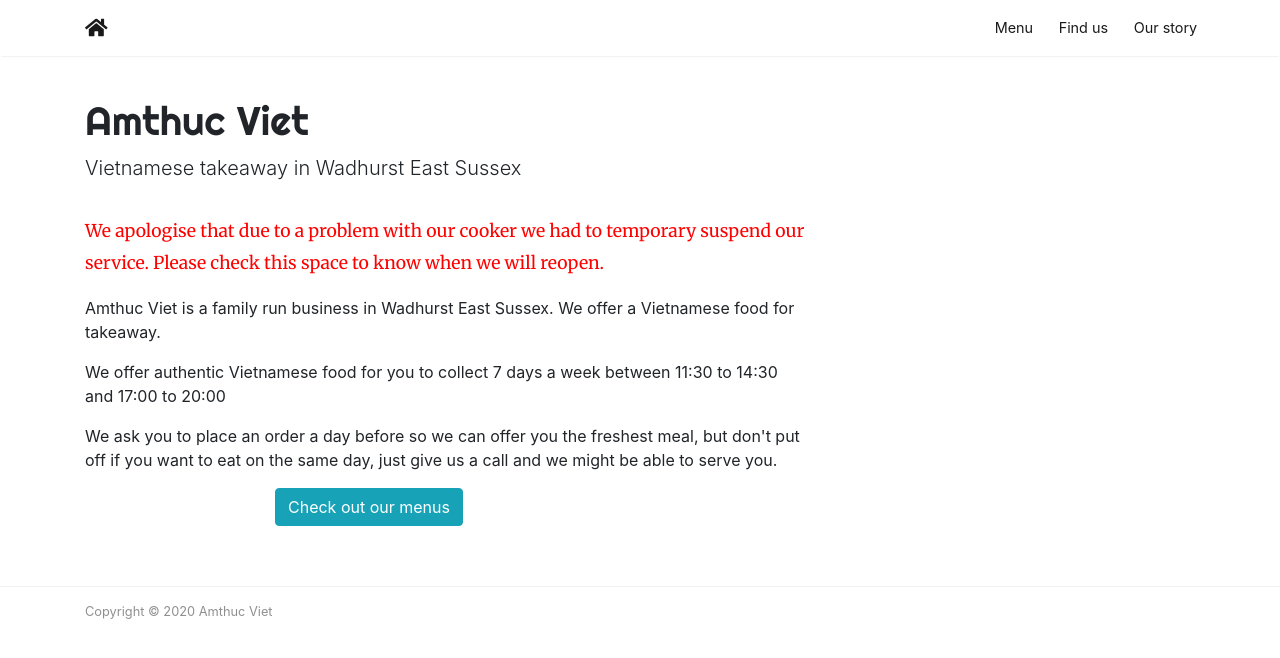
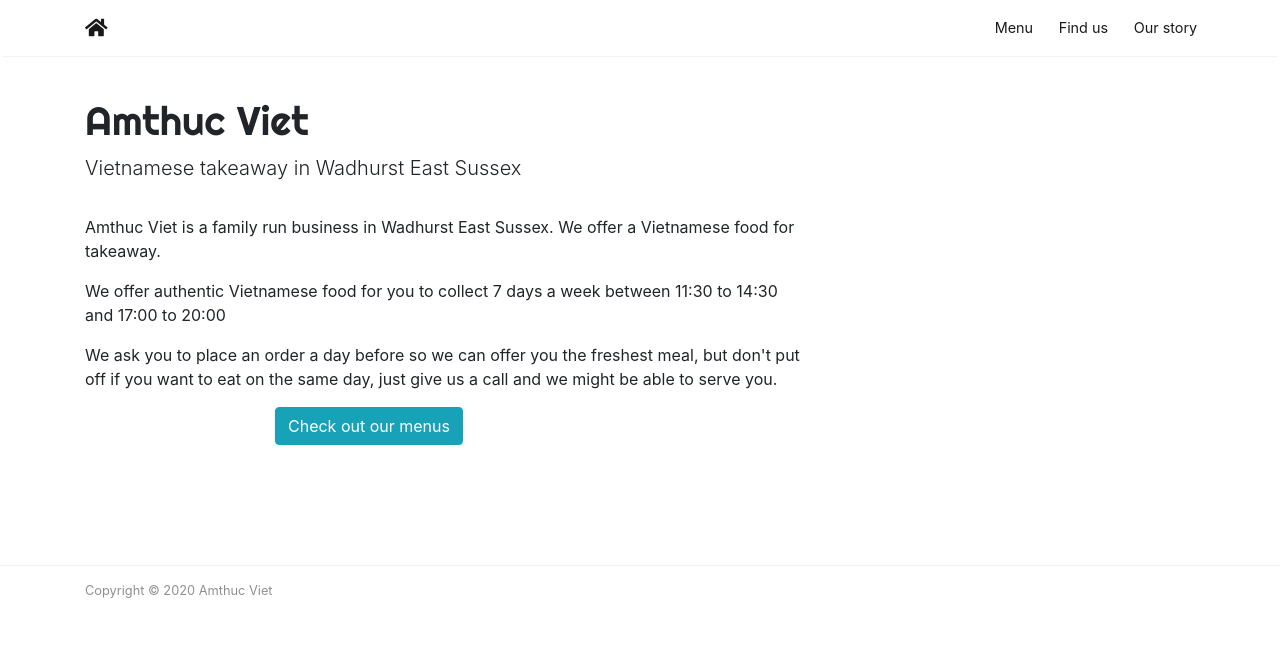
Before and after one commit to sela/amthuc-viet, a Jekyll site: the page built from index.html, in a window 1280 px wide. Shown: the top 658 px of the page. Built offline with Jekyll 4.4.1, drawn with Linux system fonts in a browser that asks for light colours; nearby versions of some CDN libraries; the list of posts is cut into pages by our own code; comment, search, counter and statistics services are not loaded.

Commit message:
remove modal about temp closure

```diff
--- a/_layouts/default.html
+++ b/_layouts/default.html
@@ -56,24 +47,6 @@
 <noscript><iframe src="https://www.googletagmanager.com/ns.html?id=GTM-KNWKJR2"
                   height="0" width="0" style="display:none;visibility:hidden"></iframe></noscript>
 <!-- End Google Tag Manager (noscript) -->
-    <div class="modal" tabindex="-1" role="dialog" id="amthucModal">
-        <div class="modal-dialog" role="document">
-            <div class="modal-content">
-                <div class="modal-header">
-                    <h5 class="modal-title">Update 19th Sep 2020</h5>
-                    <button type="button" class="close" data-dismiss="modal" aria-label="Close">
-                        <span aria-hidden="true">&times;</span>
-                    </button>
-                </div>
-                <div class="modal-body">
-                    <p>Due to a fault of our cooker we have to suspend our service until we fix it. We will be back soon.</p>
-                </div>
-                <div class="modal-footer">
-                    <button type="button" class="btn btn-secondary" data-dismiss="modal">Close</button>
-                </div>
-            </div>
-        </div>
-    </div>
 	<!-- defer loading of font and font awesome -->
 	<noscript id="deferred-styles">
 		<link href="https://fonts.googleapis.com/css?family=Righteous%7CMerriweather:300,300i,400,400i,700,700i" rel="stylesheet">
@@ -211,9 +184,5 @@
 
 <script src="{{ site.baseurl }}/assets/js/ie10-viewport-bug-workaround.js"></script>
 
-{% if page.layout == 'post' %}
-<script id="dsq-count-scr" src="//{{site.disqus}}.disqus.com/count.js"></script>
-{% endif %}
-<script src="https://cdnjs.cloudflare.com/ajax/libs/jquery-cookie/1.4.1/jquery.cookie.min.js" integrity="sha512-3j3VU6WC5rPQB4Ld1jnLV7Kd5xr+cq9avvhwqzbH/taCRNURoeEpoPBK9pDyeukwSxwRPJ8fDgvYXd6SkaZ2TA==" crossorigin="anonymous"></script>
 </body>
 </html>
--- a/index.html
+++ b/index.html
@@ -13,7 +13,6 @@
 
     <div class="row">
         <div class="col-md-8 pr-4">
-            <p class="article-post" style="color: red">We apologise that due to a problem with our cooker we had to temporary suspend our service. Please check this space to know when we will reopen.</p>
             <p>Amthuc Viet is a family run business in Wadhurst East Sussex. We offer a Vietnamese food for takeaway.</p>
             <p>We offer authentic Vietnamese food for you to collect 7 days a week between 11:30 to 14:30 and 17:00 to 20:00</p>
             <p>We ask you to place an order a day before so we can offer you the freshest meal, but don't put off if you want to eat
```
Also changed, not shown: other parts of _layouts/default.html (+0 -9 lines).
